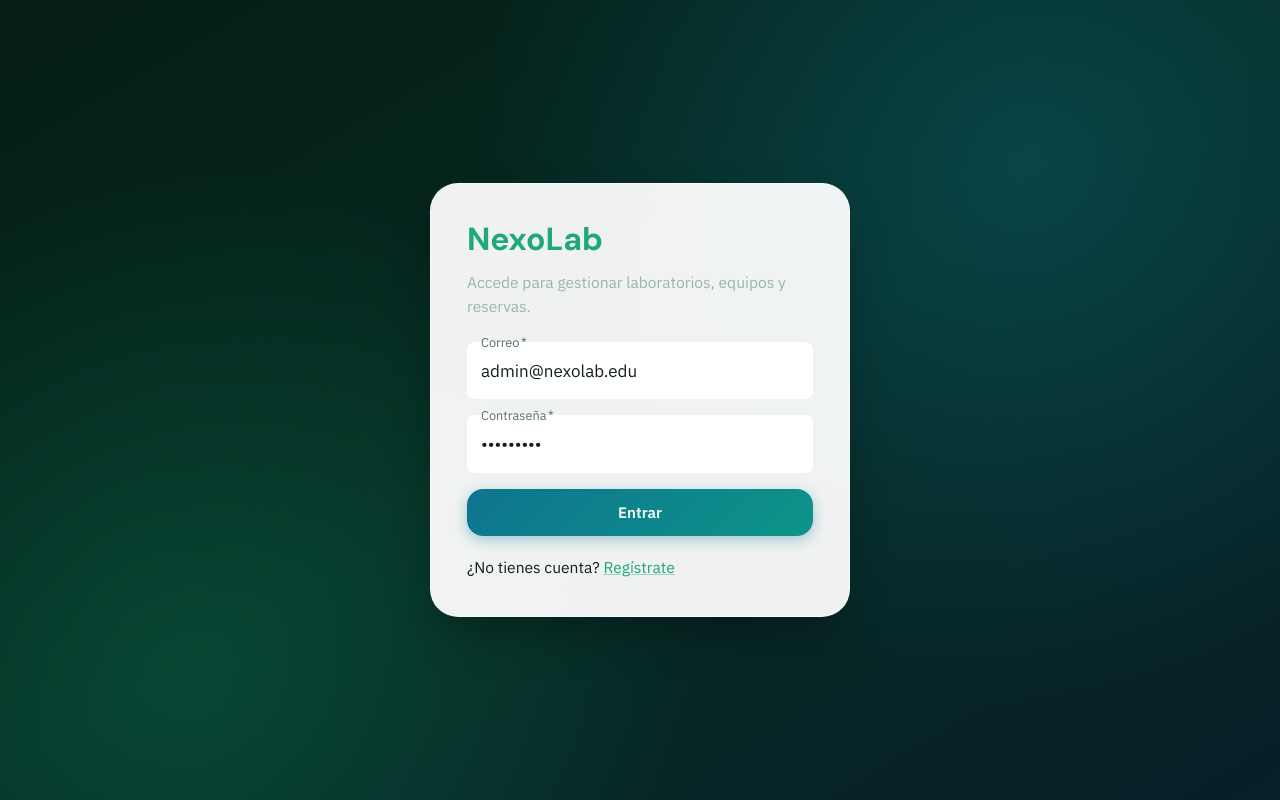
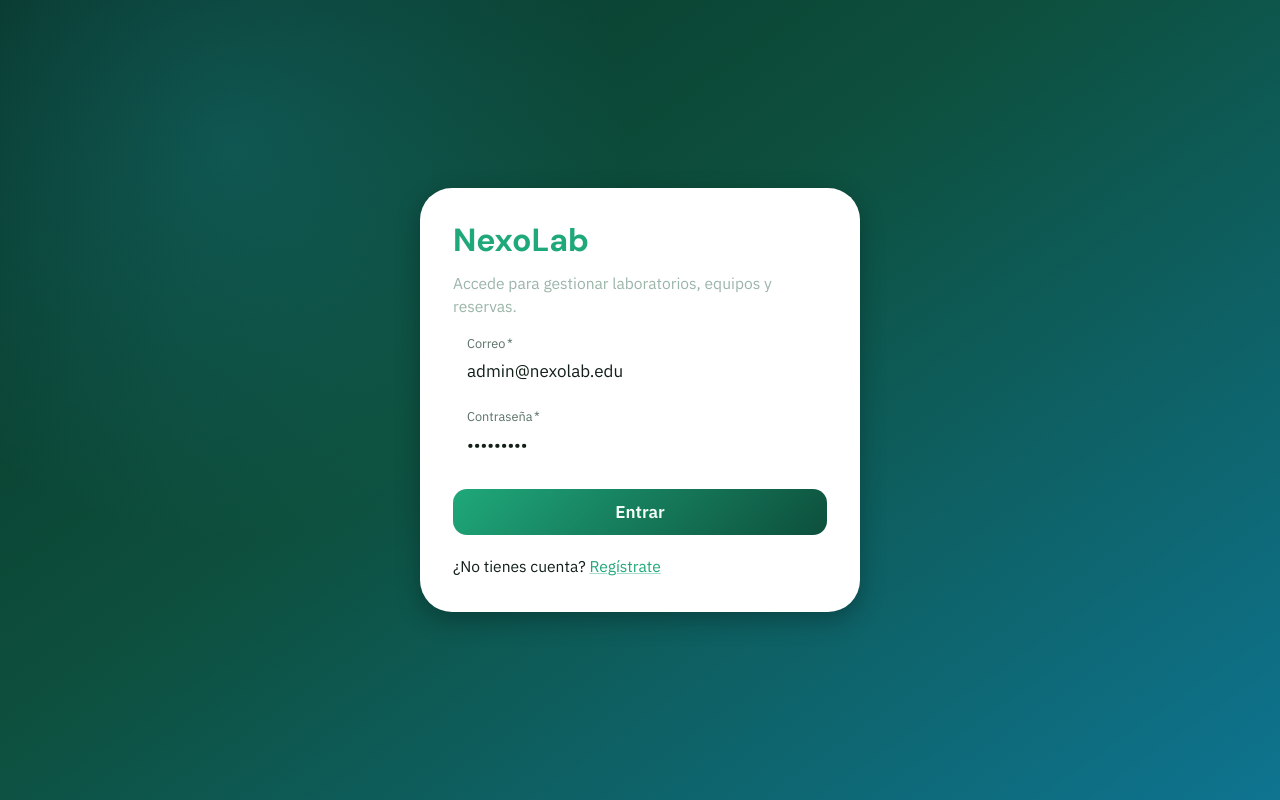
Before and after one commit to FFianquetto/ProWebII_NexoLab, a React (Vite) app in the folder frontend/: page /login in a window 1280 px wide. Built offline with nearby package versions, Linux system fonts and the light colour scheme; no server answers.

Commit message:
new login page

```diff
--- a/frontend/src/pages/LoginPage.tsx
+++ b/frontend/src/pages/LoginPage.tsx
@@ -48,20 +48,16 @@ export default function LoginPage() {
         px: 2,
         py: 3,
         background:
-    'radial-gradient(circle at 80% 20%, rgba(14, 116, 144, 0.35), transparent 45%), radial-gradient(circle at 15% 85%, rgba(16, 185, 129, 0.2), transparent 40%), linear-gradient(150deg, #041d16 0%, #062b22 50%, #071f28 100%)',
+          'radial-gradient(circle at 18% 18%, rgba(34,166,199,0.22), transparent 32%), linear-gradient(145deg, #083528 0%, #0D4F3C 42%, #0E7490 100%)',
       }}
     >
       <Paper
-        elevation={0}
         sx={{
           width: '100%',
-         maxWidth: 420,
-         p: { xs: 3.5, sm: 4.5 },
-         borderRadius: 3.5,
-         bgcolor: 'rgba(255, 255, 255, 0.94)',
-         backdropFilter: 'blur(16px)',
-         border: '1px solid rgba(255, 255, 255, 0.5)',
-         boxShadow: '0 20px 45px -10px rgba(0, 0, 0, 0.35)',
+          maxWidth: 440,
+          p: { xs: 3, sm: 4 },
+          borderRadius: 4,
+          border: '1px solid rgba(255,255,255,0.35)',
         }}
       >
         <Typography
@@ -98,24 +94,7 @@ export default function LoginPage() {
             fullWidth
             autoComplete="current-password"
           />
-         <Button
-            type="submit"
-            variant="contained"
-            size="large"
-            disabled={loading}
-            sx={{
-            py: 1.3,
-            borderRadius: 2,
-            fontWeight: 700,
-            fontSize: '0.95rem',
-            textTransform: 'none',
-            background: 'linear-gradient(135deg, #0e7490 0%, #0d9488 100%)',
-            boxShadow: '0 4px 14px 0 rgba(14, 116, 144, 0.35)',
-            '&:hover': {
-            background: 'linear-gradient(135deg, #085a70 0%, #0f766e 100%)',
-            },
-             }}
-            >
+          <Button type="submit" variant="contained" size="large" disabled={loading}>
             {loading ? 'Entrando…' : 'Entrar'}
           </Button>
         </Stack>
```
Lines whose indentation alone changed are shown as unchanged.
